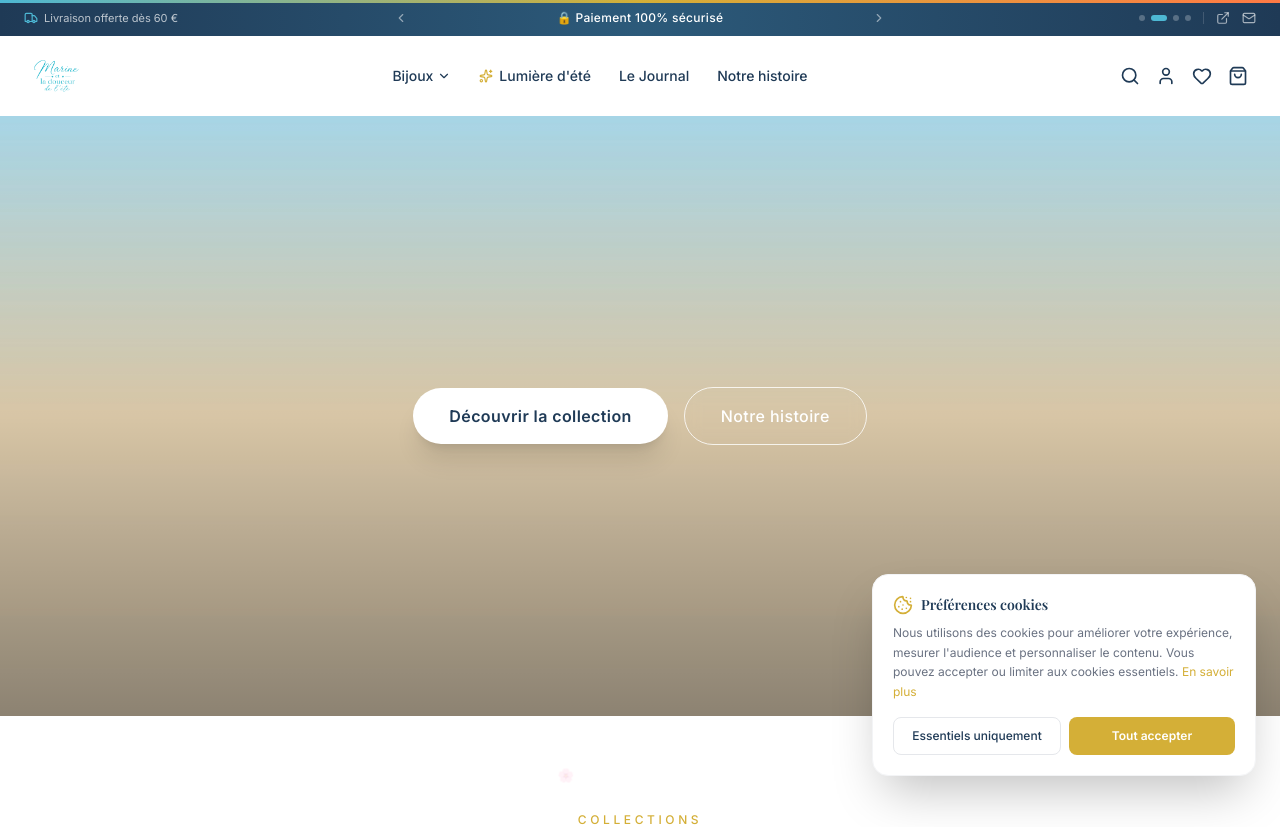
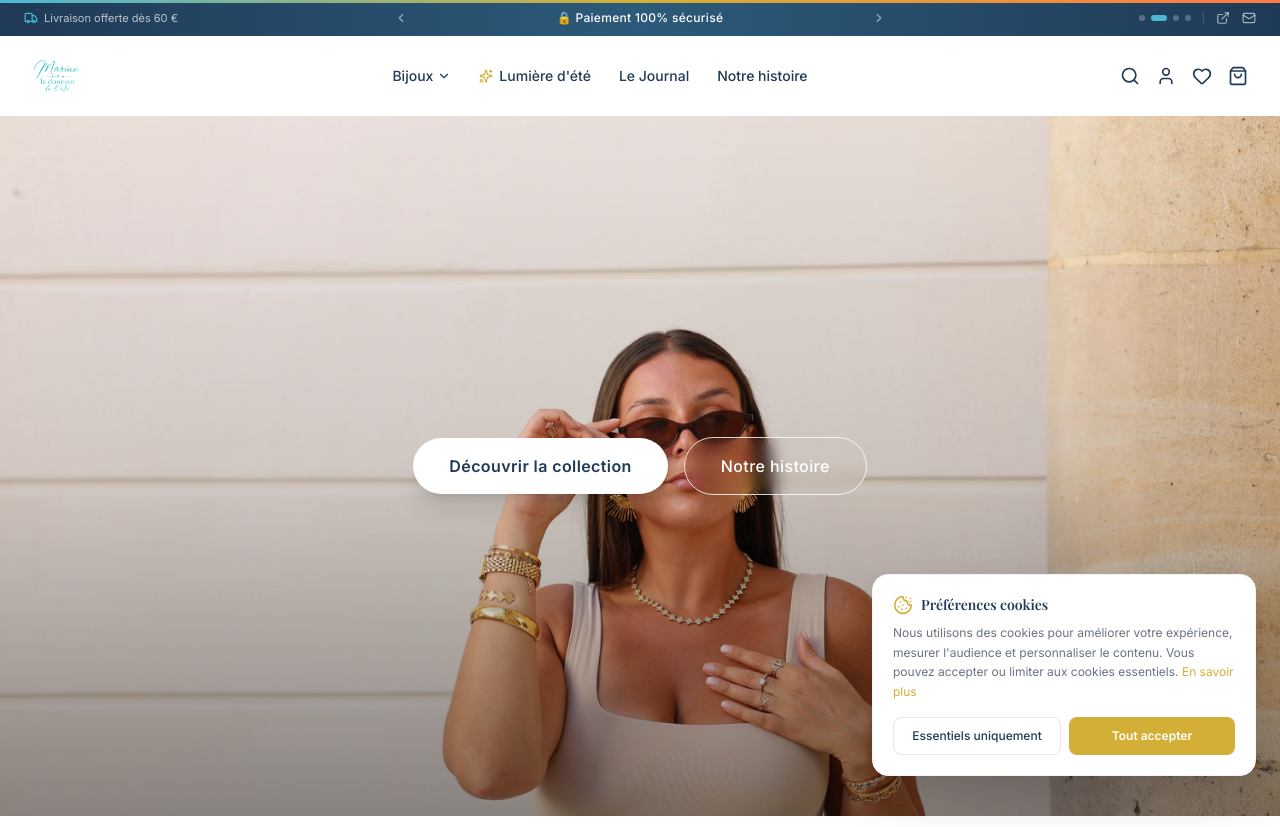
Before and after one commit to comeleblanc-max/marine-bijoux-store, a Next.js app: page / in a window 1280 px wide. Shown: the top 827 px of the page. Built offline with nearby package versions, Linux system fonts and the light colour scheme; a web font is replaced by a local one.

Commit message:
style: bannière accueil quasi plein écran + photo test

```diff
--- a/src/components/home/FullWidthBanner.tsx
+++ b/src/components/home/FullWidthBanner.tsx
@@ -8,10 +8,10 @@ const EASE = [0.22, 1, 0.36, 1] as const
 
 export function FullWidthBanner() {
   return (
-    <section className="relative w-full h-[60vh] sm:h-[75vh] min-h-[420px] overflow-hidden">
+    <section className="relative w-full h-[calc(100svh-100px)] min-h-[480px] overflow-hidden">
       {/* Photo pleine largeur */}
       <Image
-        src="/banniere-accueil.jpg"
+        src="/banniere-test.webp"
         alt="Marine et la douceur de l'été — bijoux inspirés du soleil et de la mer"
         fill
         priority
```
Also changed, not shown: public/banniere-test.webp (renamed from public/test photo.webp).
